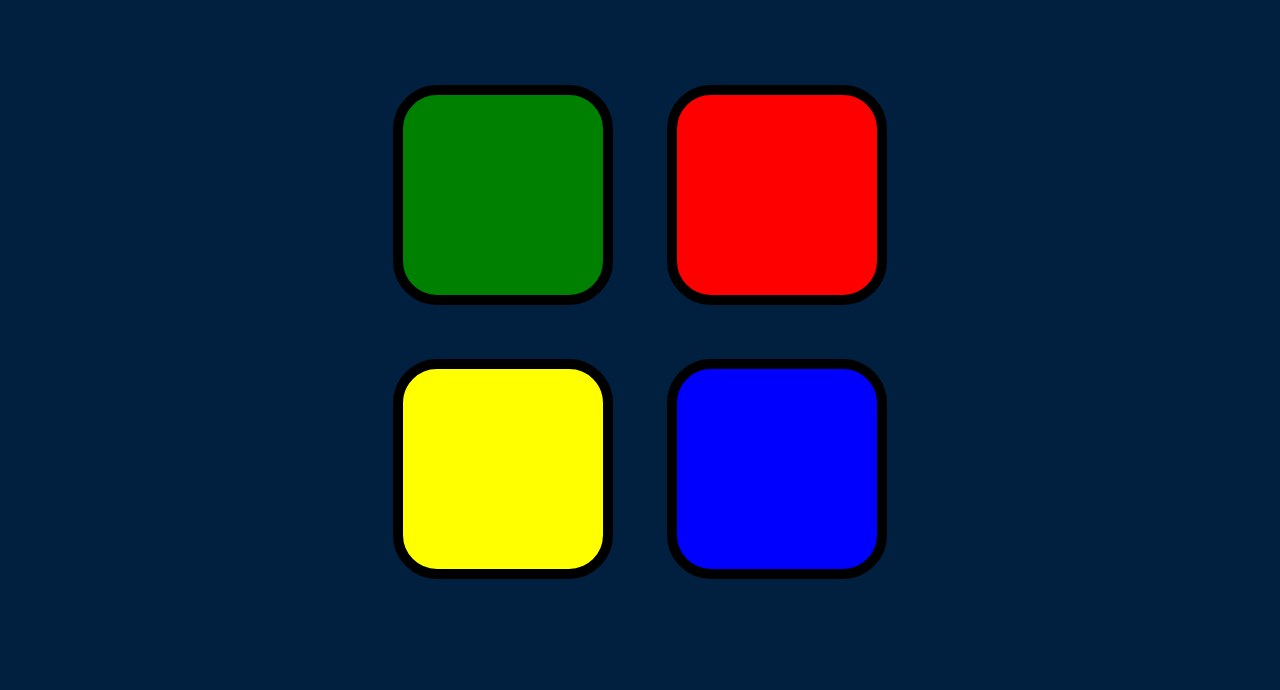
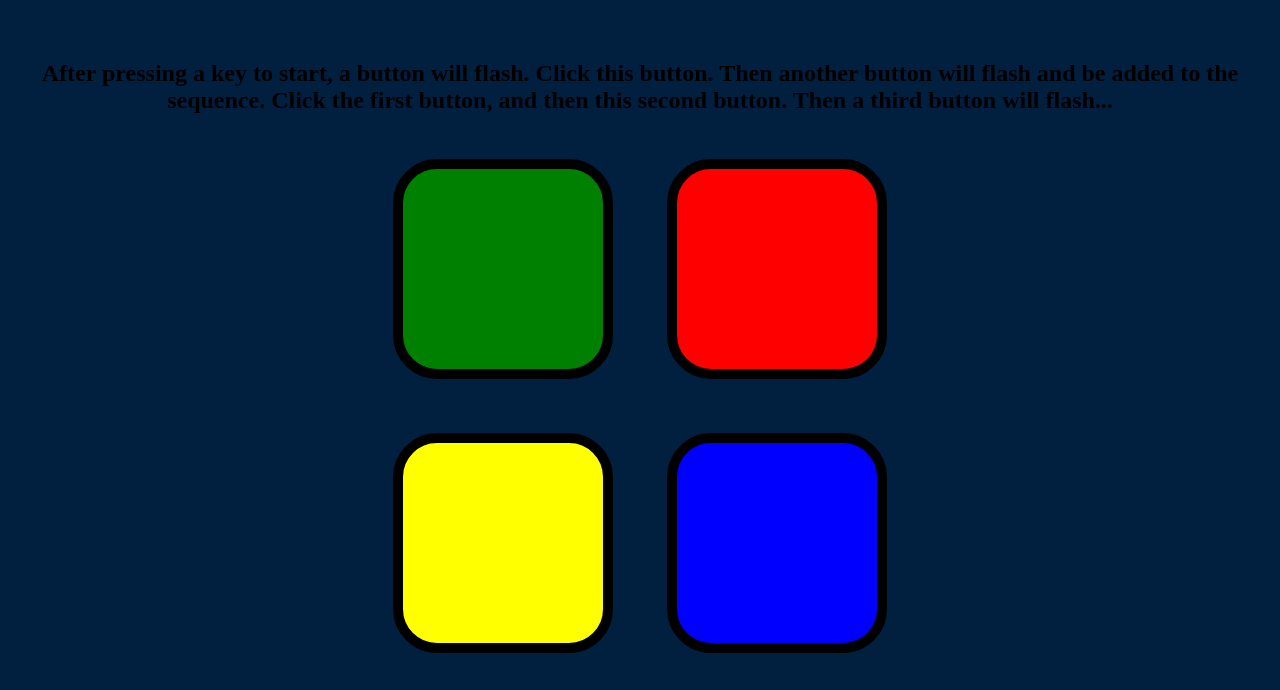
Before and after one commit to ianmcnicholas/Javascript-Memory-Game, a plain HTML site: page index.html in a window 1280 px wide. Shown: the part 114-804 px from the top of the page. Drawn offline with nearby package versions, Linux system fonts and the light colour scheme.

Commit message:
Update index.html

```diff
--- a/index.html
+++ b/index.html
@@ -10,6 +10,7 @@
 
 <body>
   <h1 id="level-title">Press A Key to Start</h1>
+  <h2>After pressing a key to start, a button will flash.  Click this button.  Then another button will flash and be added to the sequence.  Click the first button, and then this second button.  Then a third button will flash...</h2>
   <div class="container">
     <div lass="row">
 
```
